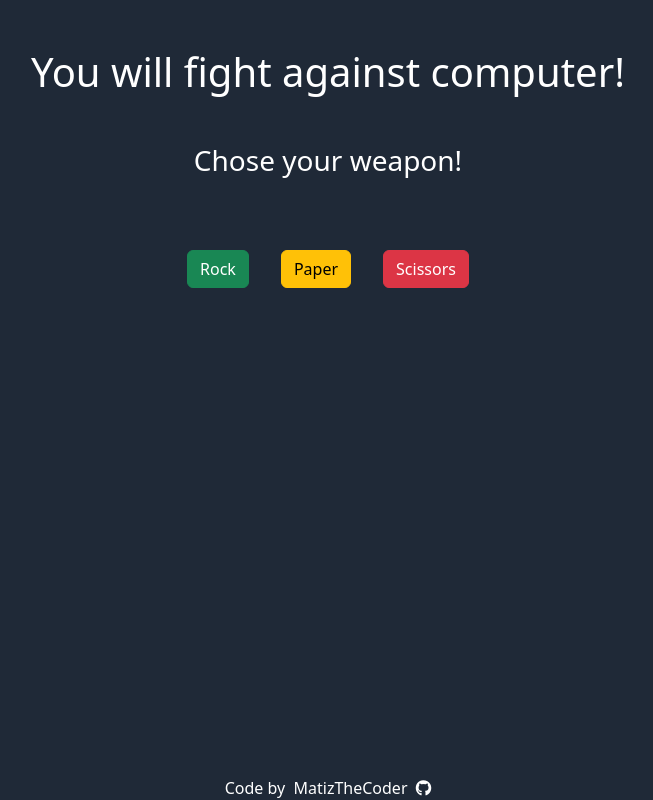
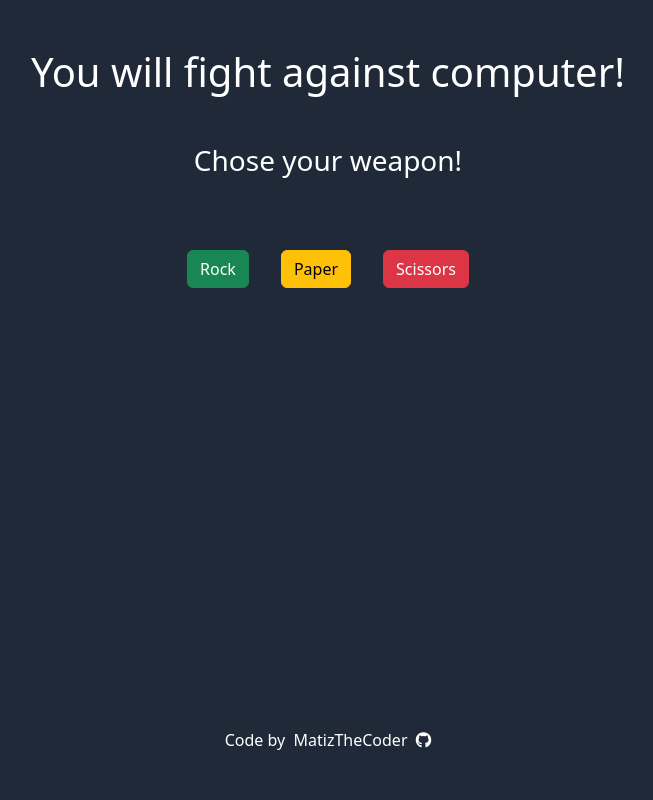
Before and after one commit to MatizTheCoder/rockpaperscissors, a plain HTML site: page index.html in a window 1280 px wide. Shown: the whole page, without its empty margins (312-965 px from the left). Drawn offline with nearby package versions, Linux system fonts and the light colour scheme.

Commit message:
footer update

```diff
--- a/index.html
+++ b/index.html
@@ -30,7 +30,7 @@
     <div class="d-flex justify-content-center" id="result"></div>
 
 
-    <div class="d-flex justify-content-center fixed-bottom">
+    <div class="d-flex justify-content-center mb-5 fixed-bottom">
         Code by &nbsp; <a href="https://github.com/MatizTheCoder" style="text-decoration: none; color: white;"> MatizTheCoder &nbsp;<i class="fa-brands fa-github"></i></a>
 
     </div>
```
